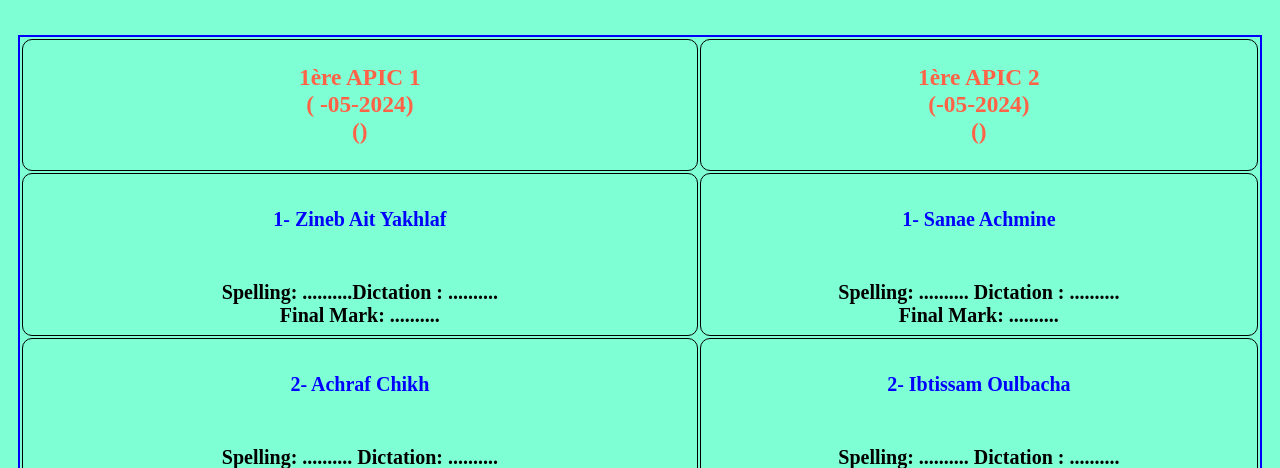
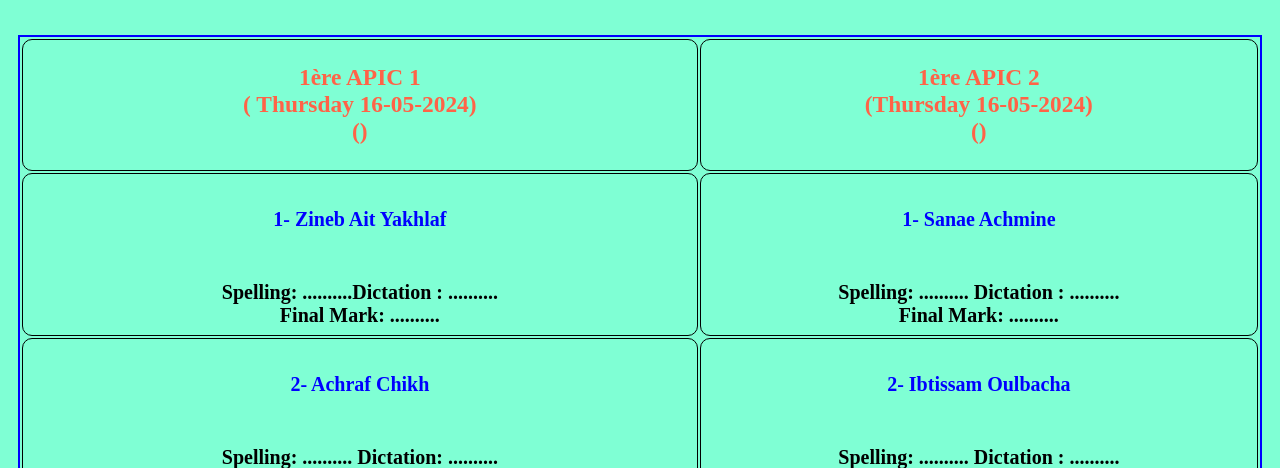
Before and after one commit to Ouhassi/dictation, a plain HTML site: page premiereAPIC.html in a window 1280 px wide. Shown: the part 332-800 px from the top of the page. Drawn offline with Linux system fonts and the light colour scheme.

Commit message:
Update premiereAPIC.html

```diff
--- a/premiereAPIC.html
+++ b/premiereAPIC.html
@@ -57,8 +57,8 @@ th, td {
 
 <table style="width:100%">
   <tr>
-    <th><h3>1ère APIC 1 <br>( -05-2024)<br> ()</h3></th>
-    <th><h3>1ère APIC 2 <br>(-05-2024)<br> ()</h3></th>
+    <th><h3>1ère APIC 1 <br>( Thursday 16-05-2024)<br> ()</h3></th>
+    <th><h3>1ère APIC 2 <br>(Thursday 16-05-2024)<br> ()</h3></th>
 
   </tr>
   <tr>
```
